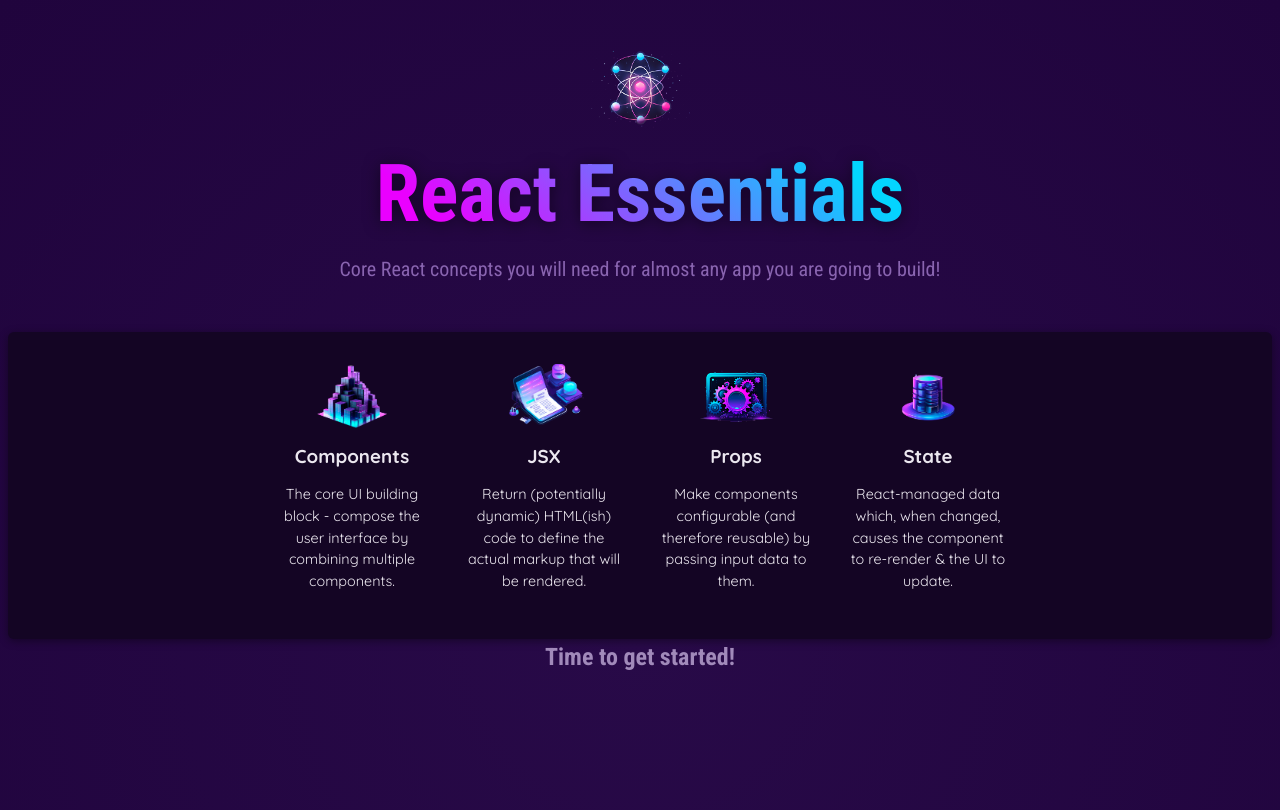
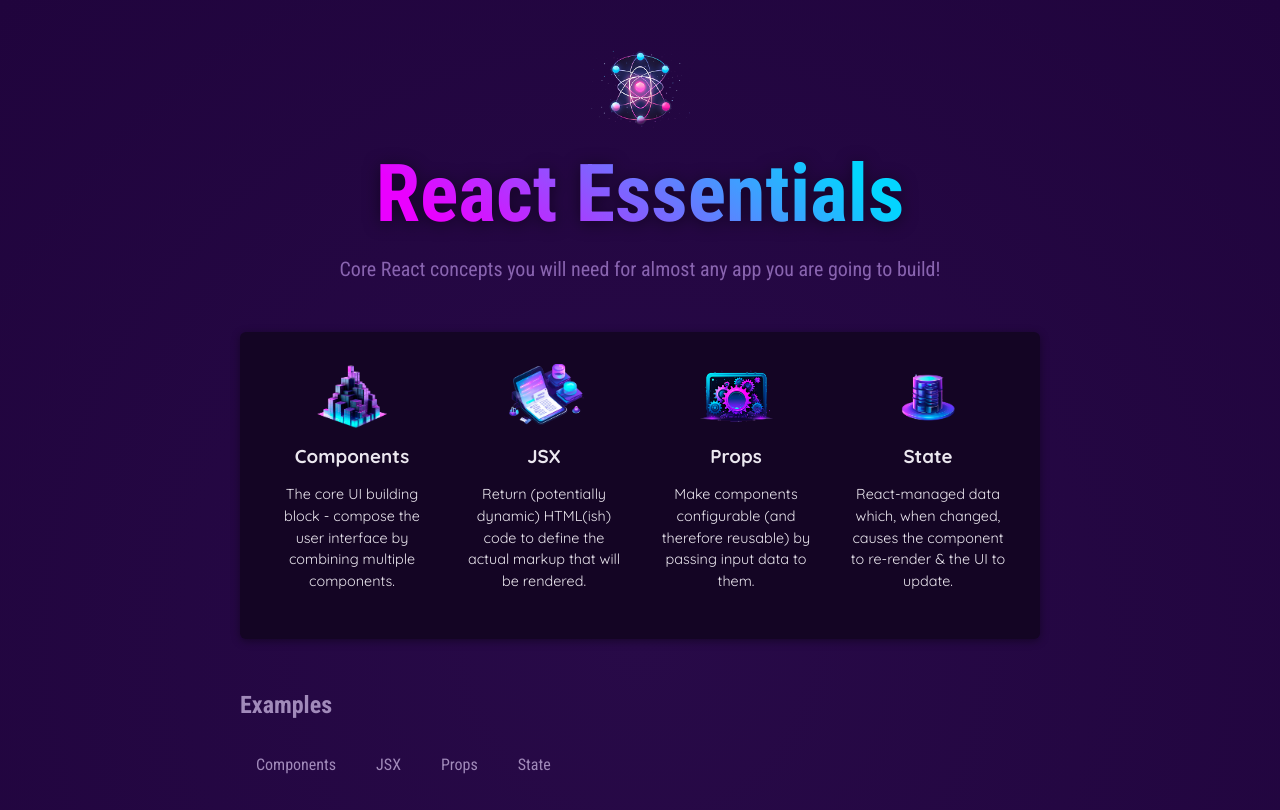
Before and after one commit to SilverFlame83/first-react-project, a React (Vite) app: page / in a window 1280 px wide. Shown: the top 810 px of the page. Built offline with nearby package versions, Linux system fonts and the light colour scheme.

Commit message:
using chldren props

```diff
--- a/src/App.jsx
+++ b/src/App.jsx
@@ -1,11 +1,13 @@
-import Header from './components/Header/Header';
-import CoreConcepts from './components/CoreConcepts';
-import {CORE_CONCEPTS} from './data'
+import Header from "./components/Header/Header";
+import CoreConcepts from "./components/CoreConcepts";
+import { CORE_CONCEPTS } from "./data";
+import TabButtons from "./components/TabButtons";
 
 function App() {
   return (
     <div>
       <Header />
+      <main>
         <section id="core-concepts">
           <ul>
             <CoreConcepts
@@ -18,8 +20,15 @@ function App() {
             <CoreConcepts {...CORE_CONCEPTS[3]}></CoreConcepts>
           </ul>
         </section>
-      <main>
-        <h2>Time to get started!</h2>
+        <section id="examples">
+          <h2>Examples</h2>
+          <menu>
+            <TabButtons>Components</TabButtons>
+            <TabButtons>JSX</TabButtons>
+            <TabButtons>Props</TabButtons>
+            <TabButtons>State</TabButtons>
+          </menu>
+        </section>
       </main>
     </div>
   );
--- /dev/null
+++ b/src/components/TabButtons.jsx
@@ -0,0 +1,3 @@
+export default function TabButtons(props){
+    return <li><button>{props.children}</button></li>
+}
```
Lines whose indentation alone changed are shown as unchanged.
